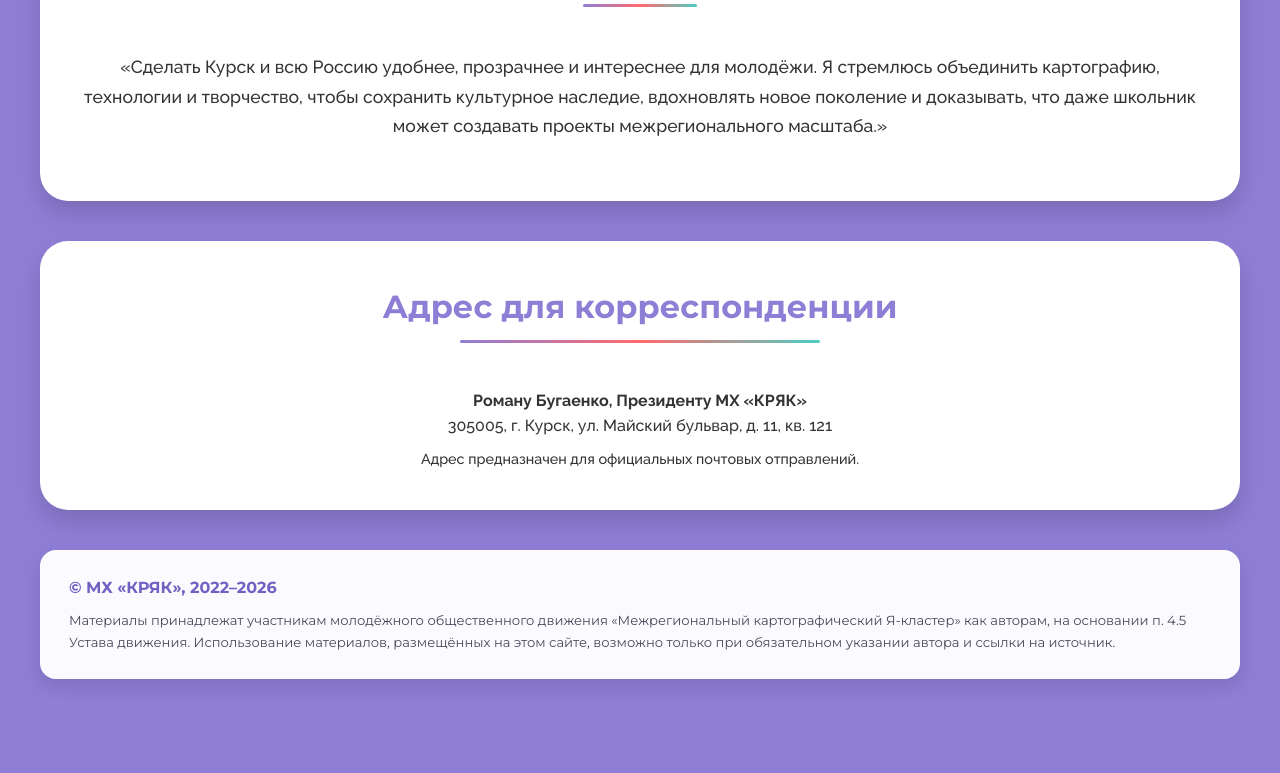
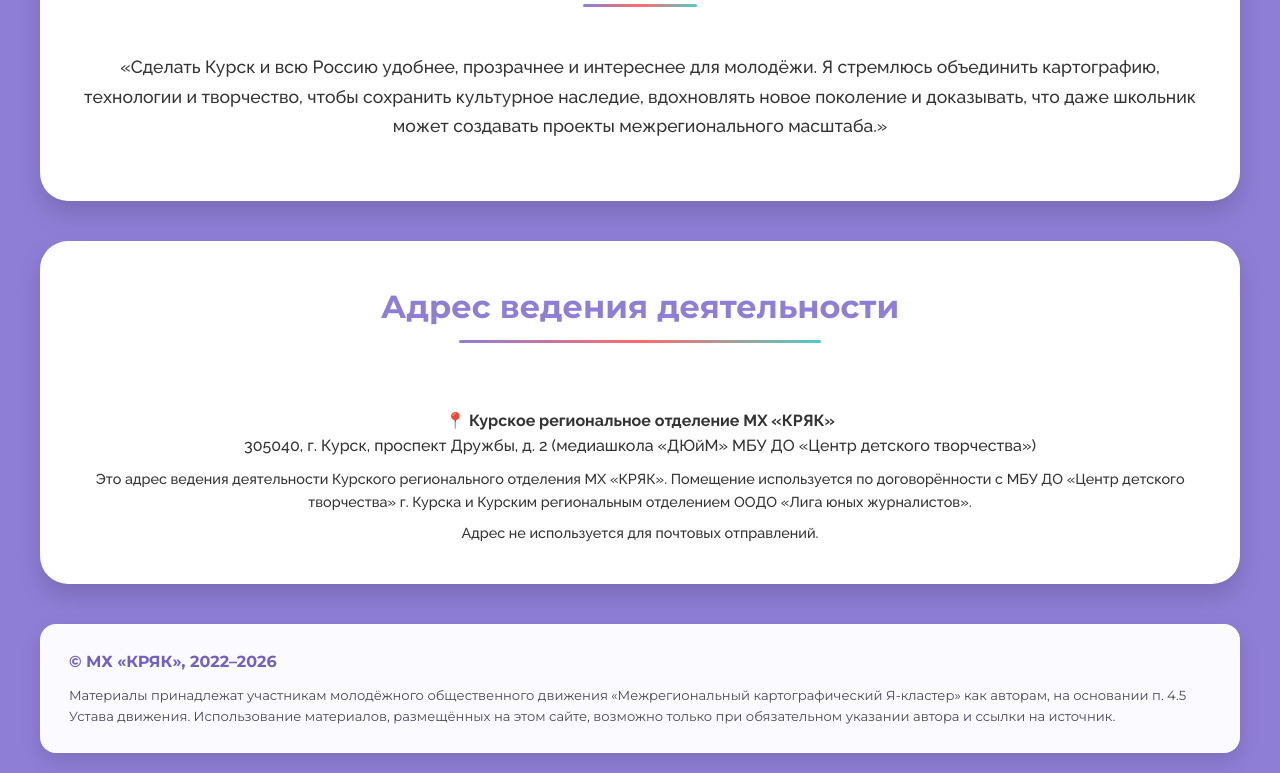
Before and after one commit to Interregional-cartographic-yacluster/site-kryak, a plain HTML site: page наши-контакты/президент-движения.html in a window 1280 px wide. Shown: the part 4564-5337 px from the top of the page. Before the commit the page ends 5263 px from the top, so only its background shows below. Drawn offline with Linux system fonts and the light colour scheme.

Commit message:
Restore Kursk branch activity address
Co-authored-by: arena-agent <297053741+arena-agent@users.noreply.github.com>

```diff
--- a/наши-контакты/президент-движения.html
+++ b/наши-контакты/президент-движения.html
@@ -896,12 +896,18 @@
 
         <section class="content-section fade-in">
             <div class="section-title">
-                <h2>Адрес для корреспонденции</h2>
+                <h2>Адрес ведения деятельности</h2>
             </div>
-            <div class="address">
-                <p><strong>Роману Бугаенко, Президенту МХ «КРЯК»</strong></p>
-                <p>305005, г. Курск, ул. Майский бульвар, д. 11, кв. 121</p>
-                <p style="font-size: 0.9rem; margin-top: 8px;">Адрес предназначен для официальных почтовых отправлений.</p>
+            <div class="map-section">
+                <div class="map-container">
+                    <script type="text/javascript" charset="utf-8" async src="https://api-maps.yandex.ru/services/constructor/1.0/js/?um=constructor%3Acba835d10496ef8c2b7bbe4bd5a2cfdf7fb21ecc0afee83bab98864397000d4a&amp;width=100%&amp;height=350&amp;lang=ru_RU&amp;scroll=true"></script>
+                </div>
+                <div class="address">
+                    <p><strong>📍 Курское региональное отделение МХ «КРЯК»</strong></p>
+                    <p>305040, г. Курск, проспект Дружбы, д. 2 (медиашкола «ДЮйМ» МБУ ДО «Центр детского творчества»)</p>
+                    <p style="font-size: 0.9rem; margin-top: 8px;">Это адрес ведения деятельности Курского регионального отделения МХ «КРЯК». Помещение используется по договорённости с МБУ ДО «Центр детского творчества» г. Курска и Курским региональным отделением ООДО «Лига юных журналистов».</p>
+                    <p style="font-size: 0.9rem; margin-top: 8px;">Адрес не используется для почтовых отправлений.</p>
+                </div>
             </div>
         </section>
     </div>
```
